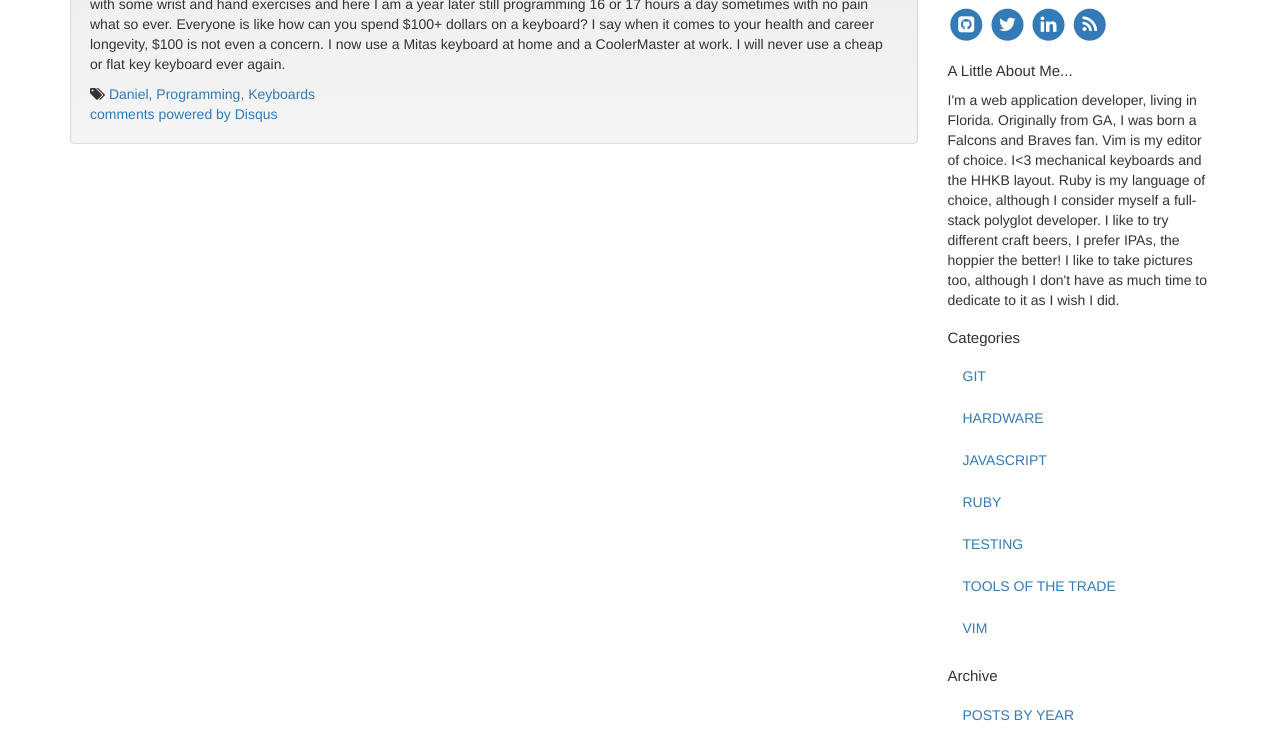
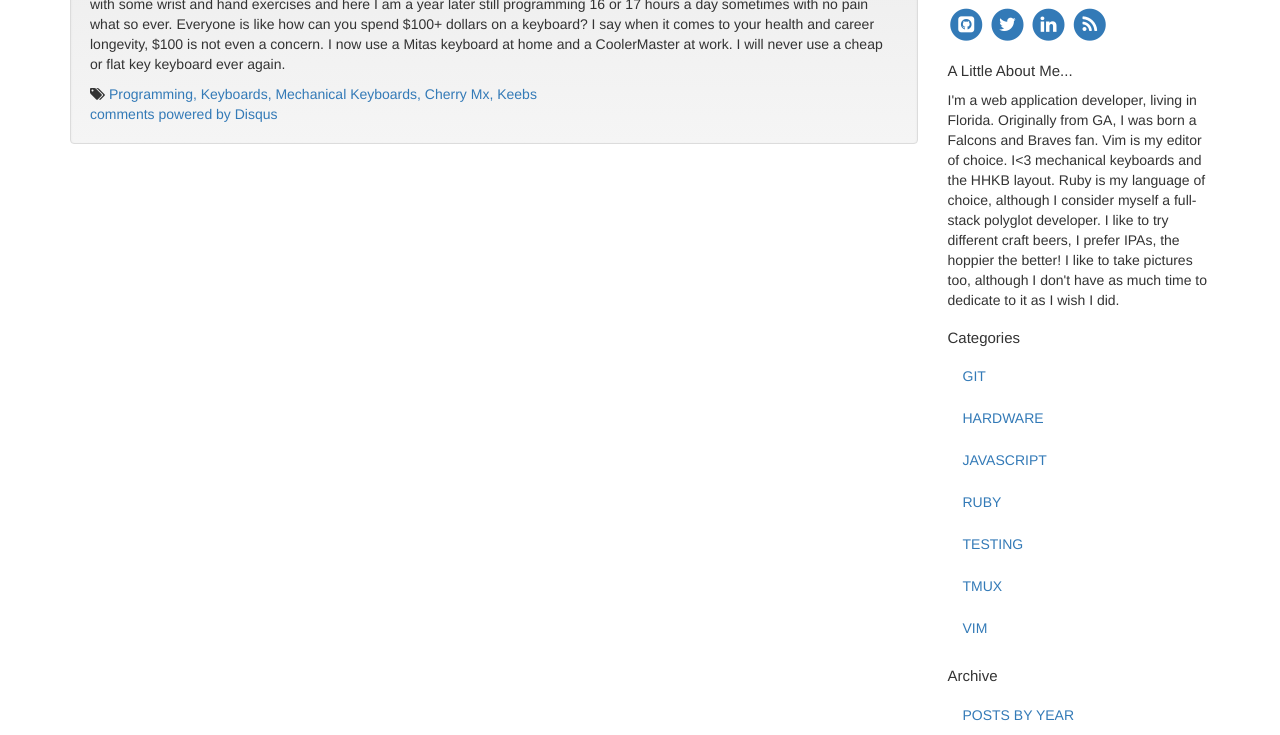
Before and after one commit to danielnolan/danielnolan.github.com, a Jekyll site: the page built from _posts/2013-03-22-using-mechanical-keyboards-saved-my-career.md, in a window 1280 px wide and 999 px high, cut to the strip 264-999 px from the top of the window. Built offline with Jekyll 4.4.1, drawn with Linux system fonts in a browser that asks for light colours; nearby versions of some CDN libraries; comment, search, counter and statistics services are not loaded.

Commit message:
Update categories and tags

```diff
--- a/_posts/2013-03-22-using-mechanical-keyboards-saved-my-career.md
+++ b/_posts/2013-03-22-using-mechanical-keyboards-saved-my-career.md
@@ -3,13 +3,14 @@
 title: Using Mechanical Keyboards Saved My Career
 
 categories:
-- Tools Of The Trade
 - Hardware
 
 tags:
-- Daniel
 - Programming
 - Keyboards
+- Mechanical Keyboards
+- Cherry Mx
+- Keebs
 
 description: Post about mechanical keyboards and how they saved my career
 ---
```
Also changed, not shown: _posts/2013-07-07-github-to-bitbucket.md (+0 -1 lines), _posts/2013-08-11-my-amazing-workflow.md (+2 -1 lines), _posts/2018-03-04-asynchronously-ruby-and-haml-linting-in-vim-8-or-neovim.md (+1 -1 lines), _posts/2012-03-07-custom-column-sort-names-for-extjs4.md (line endings or trailing spaces).
